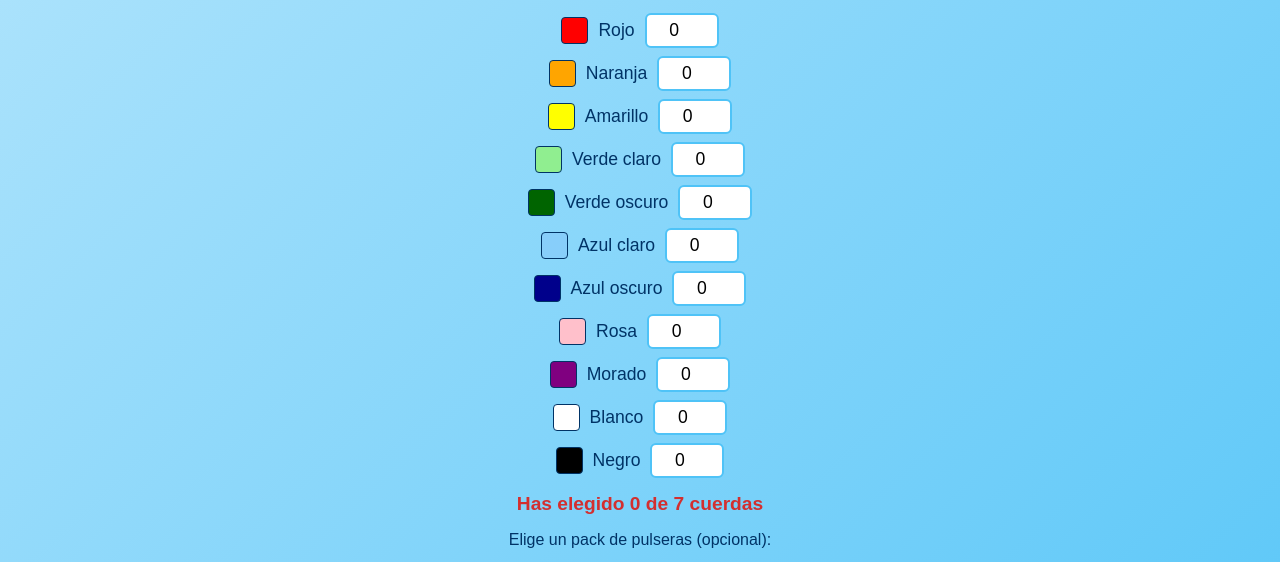
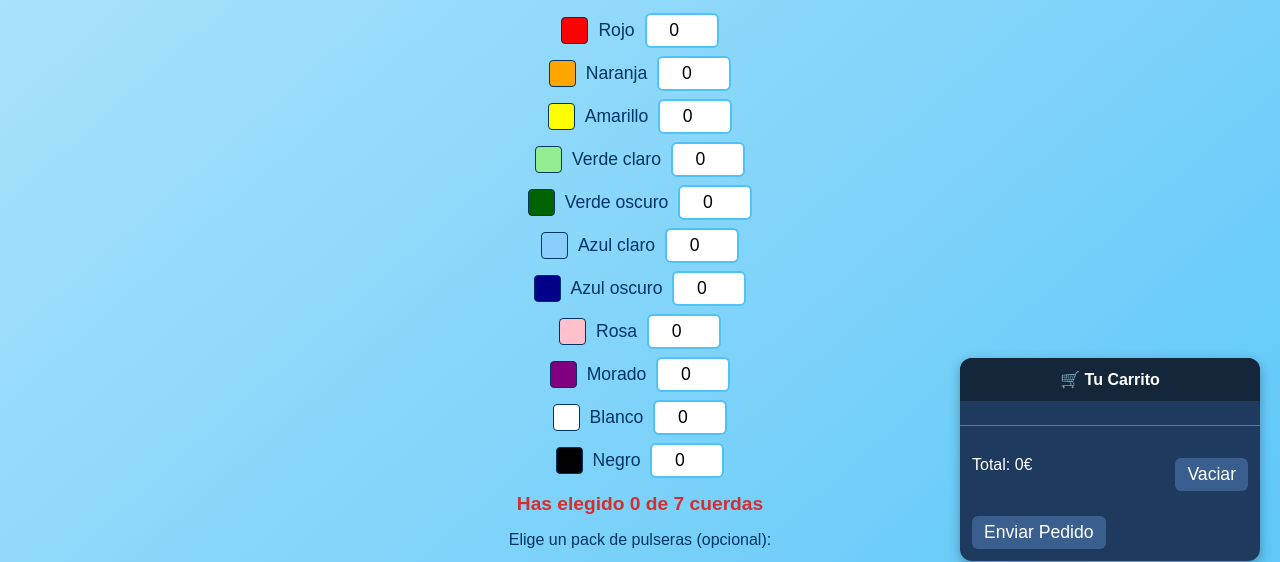
Before and after one commit to mnm1pulseras-eng/MNM-Pulseras, a plain HTML site: page index.html in a window 1280 px wide. Shown: the part 219-781 px from the top of the page. Drawn offline with Linux system fonts and the light colour scheme.

Commit message:
Update index.html

```diff
--- a/index.html
+++ b/index.html
@@ -223,6 +223,8 @@
     <button id="mnm-carrito-send">Enviar Pedido</button>
   </div>
 </div>
+  <link rel="stylesheet" href="carrito.css">
+
 
 </body>
 </html>
```
